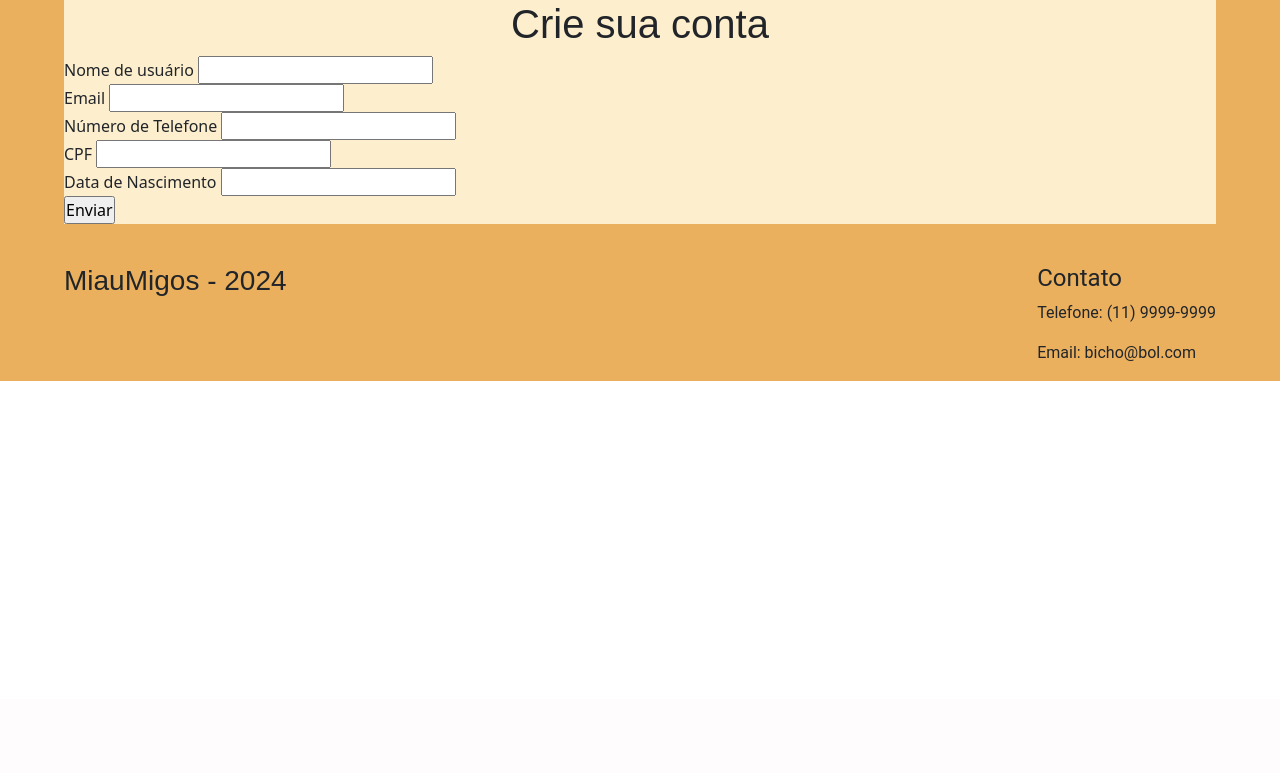
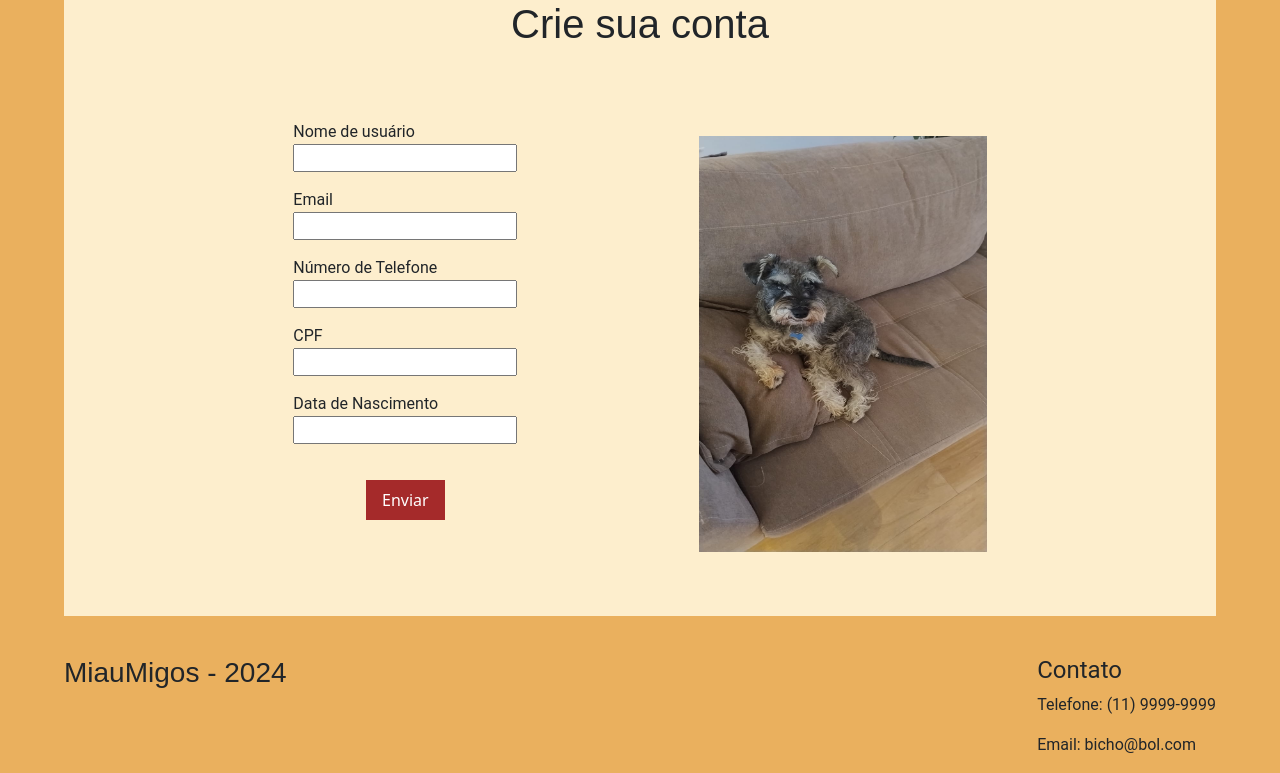
Before and after one commit to LuizZaghetto/Projeto_ONG, a Flask app: page /registro in a window 1280 px wide; the page is wider, and only the part inside the window is pictured. Shown: the part 101-874 px from the top of that part. Before the commit the page ends 482 px from the top of that part, so only its background shows below. Run offline with Flask 3, Linux system fonts and the light colour scheme; some web fonts are replaced.

Commit message:
Formatando pagina de registro

```diff
--- a/Flask/static/css/registro/main.css
+++ b/Flask/static/css/registro/main.css
@@ -23,36 +23,68 @@
     text-align: center;
 }
 
-.username {
+.formularios {
     display: flex;
     justify-content: center;
-    padding: 1rem;
-    font-family: var(--fonte-secundaria);
+    padding-bottom: 2rem;
+    padding-top: 1rem;
 }
 
-.username-titulo {
-    padding: 0.2rem;
+.formularios-unico {
+   display: grid;
+   font-family: var(--fonte-secundaria);
+   padding-bottom: 1rem;
 }
 
-.senha {
+.formularios-enviar {
+    padding-top: 1rem;
     display: flex;
     justify-content: center;
-    padding: 1rem;
-    font-family: var(--fonte-secundaria);
+
+
 }
 
-.senha-titulo {
-    padding: 0.2rem;
+.formularios-enviar-botao {
+    border: none;
+    color: white;
+    padding: 8px 16px;
+    text-align: center;
+    text-decoration: none;
+    display: inline-block;
+    font-size: 16px;
+    margin: 4px 2px;
+    transition-duration: 0.4s;
+    cursor: pointer;
 }
 
-.escolher {
+.botao1{
+    background-color: brown;
+    color: white;
+}
+
+.botao1:hover {
+    background-color: var(--cor-de-fundo);
+    color: black;
+    border: 2px solid brown
+}
+
+.imagens {
+    padding-top: 1rem;
+    padding-bottom: 1rem;
     display: flex;
     justify-content: center;
-    font-family: var(--fonte-secundaria);
 }
 
-.escolher-label {
+.imagens-formato {
+    width: 18rem;
+    height: 27rem;
+    padding-top: 1rem;
+    box-shadow: 4000rem;
+
+}
+
+.navega {
+    padding: 3rem;
     display: flex;
-    justify-content: center;
-    font-family: var(--fonte-secundaria);
+    justify-content: space-evenly;
 }
--- a/Flask/templates/registro/registro.html
+++ b/Flask/templates/registro/registro.html
@@ -26,28 +26,40 @@
                     Crie sua conta
                 </h1>
             </div>
-            <div>
+
+            <section class="navega">
+                <div class="formularios">
                     <form method="POST">
                         {{ form.hidden_tag() }}
-
+                        <div class="formularios-unico">
                             {{ form.nome.label }}
                             {{ form.nome }}
-                    <br>
+                        </div>
+                        <div class="formularios-unico">
                             {{ form.email.label }}
                             {{ form.email }}
-                    <br>
+                        </div>
+                        <div class="formularios-unico">
                             {{ form.telefone.label }}
                             {{ form.telefone }}
-                    <br>
+                        </div>
+                        <div class="formularios-unico">
                             {{ form.CPF.label }}
                             {{ form.CPF }}
-                    <br>
+                        </div>
+                        <div class="formularios-unico">
                             {{ form.data_nasc.label }}
                             {{ form.data_nasc }}
-                    <br>
-                    {{ form.enviar }}
+                        </div>
+                        <div class="formularios-enviar">
+                            {{ form.enviar(class="formularios-enviar-botao botao1") }}
+                        </div>
                     </form>
                 </div>
+                <div class="imagens">
+                    <img class="imagens-formato" src="{{url_for('static', filename = 'img/cachorrowilly.jpeg')}}">
+                </div>
+            </section>
         </section>
     </main>
 {% endblock %}
```
Also changed, not shown: Flask/static/img/cachorrowilly.jpeg (added). Lines whose indentation alone changed are shown as unchanged.
